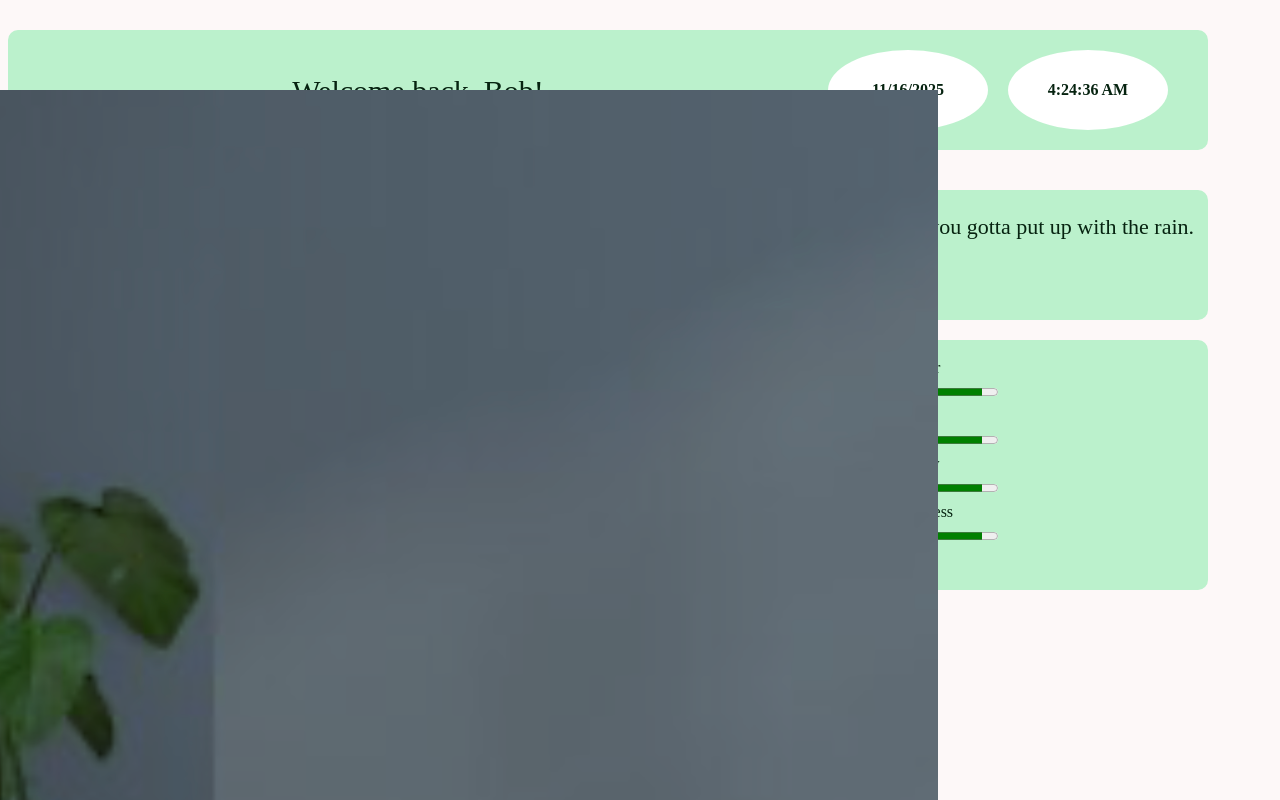
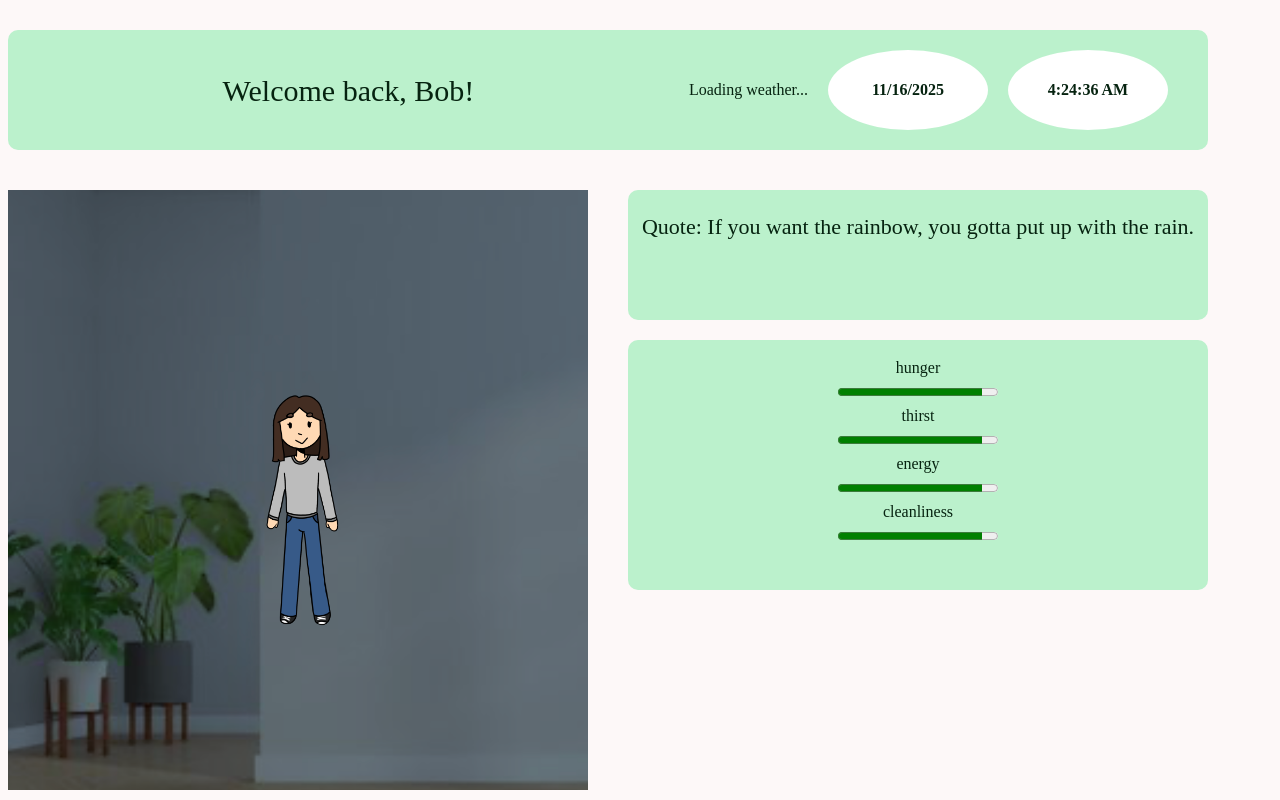
Before and after one commit to iSqlqmi/mini_me, a React (Vite) app: page /dashboard in a window 1280 px wide. Shown: the top 800 px of the page. Built offline with nearby package versions, Linux system fonts and the light colour scheme; no server answers.

Commit message:
editing weather

```diff
--- a/src/components/Weather.jsx
+++ b/src/components/Weather.jsx
@@ -35,7 +35,9 @@ export default function Weather() {
     if (!weather) return <div>Loading weather...</div>;
 
     return (
-        <div className="weather">
+        <div className="weather" style ={{
+            position: "relative"
+        }}>
             <img src={mapIcon[getWeatherName(weather.weathercode)]} />
             <div>{weather.temperature}°C</div>
         </div>
--- a/src/pages/Dashboard.jsx
+++ b/src/pages/Dashboard.jsx
@@ -192,30 +192,30 @@ export const Dashboard = (user) => {
                 </div>
 
                 <div className="datetime-wrapper">
+                    <div className="weather">
+                <Weather />
+            </div>
                     <div className="date">{date}</div>
                     <div className="time">{timeDisplay}</div>
                 </div>
             </div>
 
 
-            {/* <div className="weather">
-                <Weather />
-            </div> */}
 
             <div className="avatar-stats-container">
 
-    <div className="avatar">
-        <img
-                    src={isDaytime() ? bgday : bgnight}
+                <div
+                    className="avatar"
                     style={{
-                        position: "absolute",
-                        width: "100%",
-                        height: "100%",
-                        objectFit: "cover",
+                        backgroundImage: `url(${isDaytime() ? bgday : bgnight})`,
+                        backgroundSize: "cover",
+                        backgroundPosition: "center",
+                        position: "relative",
                     }}
-                />
+                >
                     <img src={avatar} height="300px" />
                 </div>
+
 
                 <div className="right-side">
                     <div className="quote">
```
Lines whose indentation alone changed are shown as unchanged.
